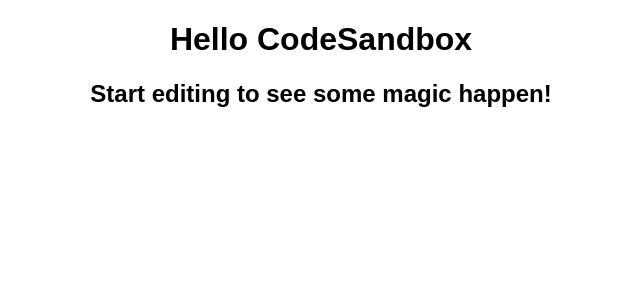
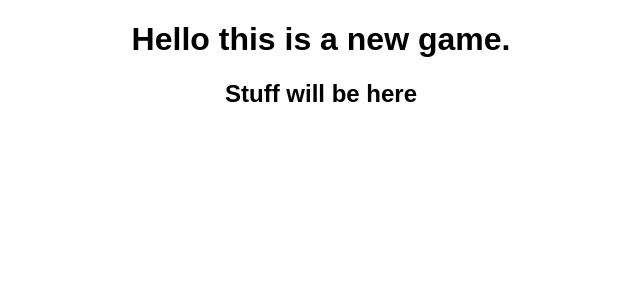
Before and after one commit to Edington42/Scroll-RP, a React (Create React App) app: page / in a window 1280 px wide. Shown: the top 300 px of the page, without its empty margins (319-959 px from the left). Built offline with nearby package versions, Linux system fonts and the light colour scheme.

Commit message:
Adding material UI and updating text.

```diff
--- a/package.json
+++ b/package.json
@@ -9,6 +9,7 @@
   ],
   "main": "src/index.tsx",
   "dependencies": {
+    "@material-ui/core": "4.12.4",
     "react": "18.0.0",
     "react-dom": "18.0.0",
     "react-scripts": "4.0.3"
--- a/src/App.tsx
+++ b/src/App.tsx
@@ -3,8 +3,8 @@
 export default function App() {
   return (
     <div className="App">
-      <h1>Hello CodeSandbox</h1>
-      <h2>Start editing to see some magic happen!</h2>
+      <h1>Hello this is a new game.</h1>
+      <h2>Stuff will be here </h2>
     </div>
   );
 }
```
